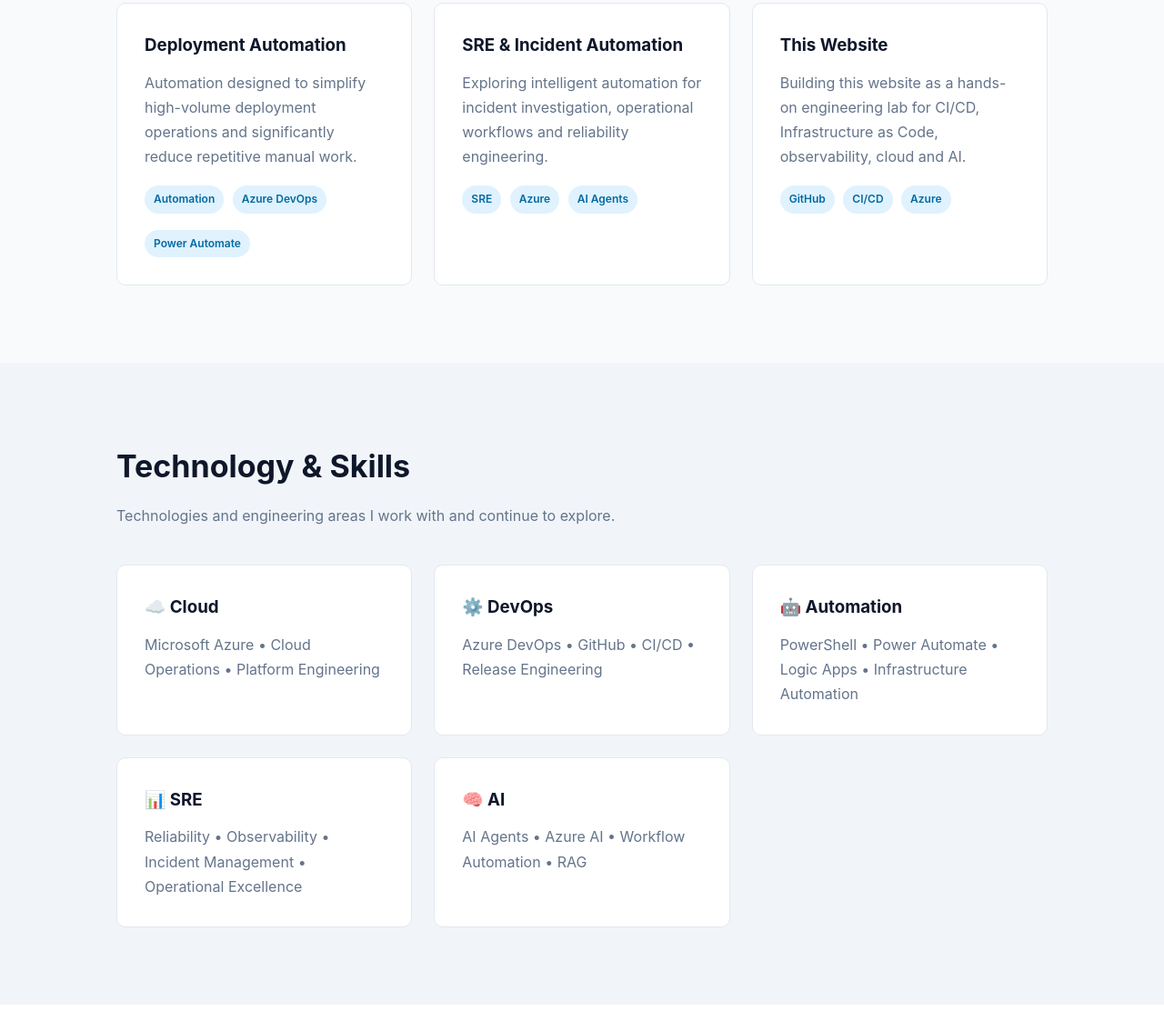
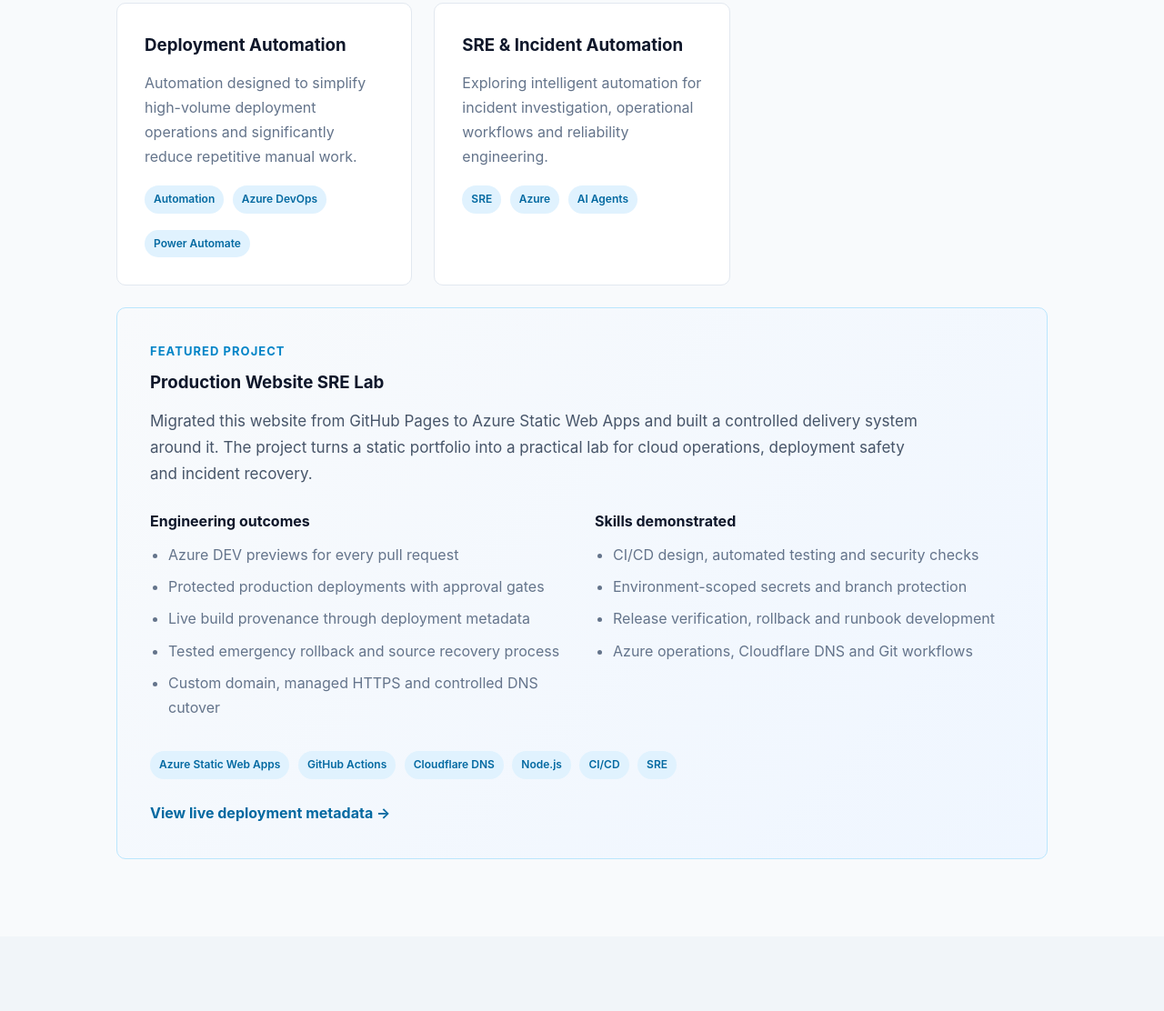
Before and after one commit to jpprakash123-prog/jayaprakashkupparaju.com, a website: page index.html in a window 1280 px wide. Shown: the part 1617-2729 px from the top of the page at 91% size. Drawn offline with Linux system fonts and the light colour scheme.

Commit message:
Showcase Azure SRE website project

```diff
--- a/index.html
+++ b/index.html
@@ -218,6 +218,65 @@
 
         .card p {
             color: #64748b;
+        }
+
+        .featured-project {
+            grid-column: 1 / -1;
+            padding: 36px;
+            border-color: #bae6fd;
+            background: linear-gradient(135deg, #f8fafc 0%, #eff6ff 100%);
+        }
+
+        .project-kicker {
+            margin-bottom: 8px;
+            color: #0284c7;
+            font-size: 13px;
+            font-weight: 700;
+            letter-spacing: 0.08em;
+            text-transform: uppercase;
+        }
+
+        .featured-project .project-summary {
+            max-width: 850px;
+            color: #475569;
+            font-size: 17px;
+        }
+
+        .project-details {
+            display: grid;
+            grid-template-columns: repeat(auto-fit, minmax(260px, 1fr));
+            gap: 28px;
+            margin-top: 24px;
+        }
+
+        .project-details h4 {
+            margin-bottom: 10px;
+            color: #0f172a;
+        }
+
+        .project-details ul {
+            padding-left: 20px;
+            color: #64748b;
+        }
+
+        .project-details li {
+            margin-bottom: 8px;
+        }
+
+        .project-tools {
+            margin-top: 8px;
+        }
+
+        .project-link {
+            display: inline-block;
+            margin-top: 24px;
+            color: #0369a1;
+            font-weight: 700;
+            text-decoration: none;
+        }
+
+        .project-link:hover {
+            text-decoration: underline;
         }
 
         .tag {
@@ -468,20 +527,58 @@
         </div>
 
 
-        <div class="card">
+        <article class="card featured-project">
 
-            <h3>This Website</h3>
+            <div class="project-kicker">Featured Project</div>
 
-            <p>
-                Building this website as a hands-on engineering lab for
-                CI/CD, Infrastructure as Code, observability, cloud and AI.
+            <h3>Production Website SRE Lab</h3>
+
+            <p class="project-summary">
+                Migrated this website from GitHub Pages to Azure Static Web Apps
+                and built a controlled delivery system around it. The project
+                turns a static portfolio into a practical lab for cloud
+                operations, deployment safety and incident recovery.
             </p>
 
-            <span class="tag">GitHub</span>
-            <span class="tag">CI/CD</span>
-            <span class="tag">Azure</span>
+            <div class="project-details">
 
-        </div>
+                <div>
+                    <h4>Engineering outcomes</h4>
+                    <ul>
+                        <li>Azure DEV previews for every pull request</li>
+                        <li>Protected production deployments with approval gates</li>
+                        <li>Live build provenance through deployment metadata</li>
+                        <li>Tested emergency rollback and source recovery process</li>
+                        <li>Custom domain, managed HTTPS and controlled DNS cutover</li>
+                    </ul>
+                </div>
+
+                <div>
+                    <h4>Skills demonstrated</h4>
+                    <ul>
+                        <li>CI/CD design, automated testing and security checks</li>
+                        <li>Environment-scoped secrets and branch protection</li>
+                        <li>Release verification, rollback and runbook development</li>
+                        <li>Azure operations, Cloudflare DNS and Git workflows</li>
+                    </ul>
+                </div>
+
+            </div>
+
+            <div class="project-tools" role="group" aria-label="Tools used">
+                <span class="tag">Azure Static Web Apps</span>
+                <span class="tag">GitHub Actions</span>
+                <span class="tag">Cloudflare DNS</span>
+                <span class="tag">Node.js</span>
+                <span class="tag">CI/CD</span>
+                <span class="tag">SRE</span>
+            </div>
+
+            <a class="project-link" href="/deployment-info.json">
+                View live deployment metadata &rarr;
+            </a>
+
+        </article>
 
     </div>
 
```
Also changed, not shown: tests/site.test.mjs (+9 -0 lines), .azure/deployment-plan.md.
